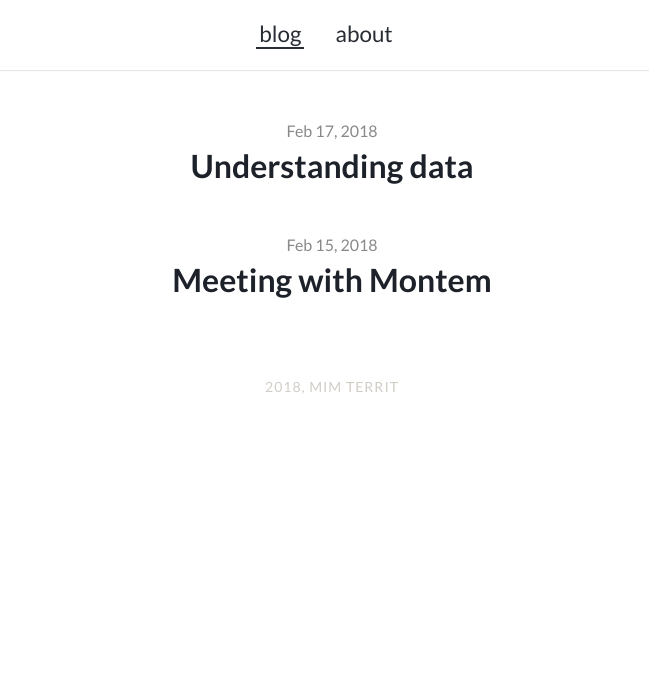
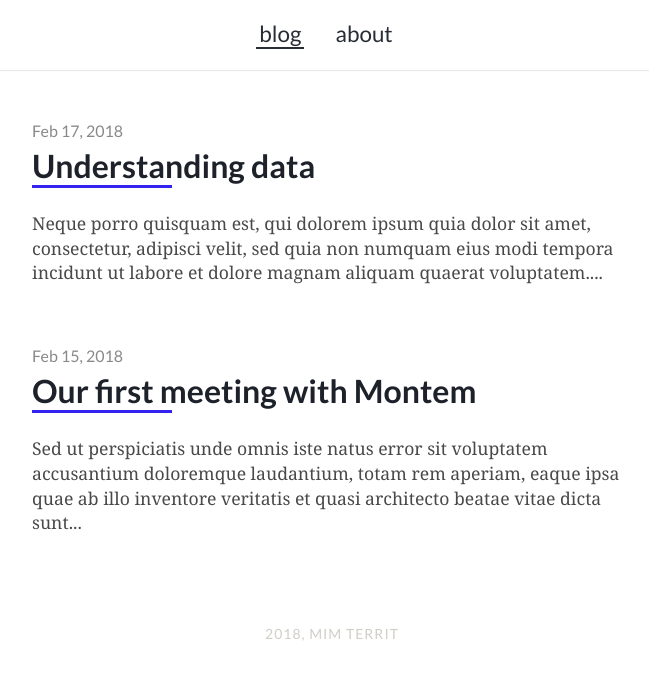
Before and after one commit to meaningfuldata/meaningfuldata, a Jekyll site: the page built from index.md, in a window 1280 px wide. Shown: the top 680 px of the page, without its empty margins (308-957 px from the left). Built offline with Jekyll 4.4.1, drawn with Linux system fonts in a browser that asks for light colours; nearby versions of some CDN libraries.

Commit message:
post list update

```diff
--- a/_layouts/home.html
+++ b/_layouts/home.html
@@ -11,11 +11,10 @@ layout: default
         <h3>
           <a class="post-link" href="{{ post.url | relative_url }}">
             {{ post.title | escape }}
+            <div id="title-border"></div>
           </a>
         </h3>
-        {% if site.show_excerpts %}
-          {{ post.excerpt }}
-        {% endif %}
+        <p class="post-excerpt">{{ post.excerpt | strip_html | truncatewords:30 }}</p>
       </li>
       {% endfor %}
     </ul>
--- a/_layouts/post.html
+++ b/_layouts/post.html
@@ -12,7 +12,7 @@ layout: default
         {{ page.date | date: date_format }}
       </time>
       {% if page.author %}
-        <span itemprop="author" itemscope itemtype="http://schema.org/Person"><span class="p-author h-card" itemprop="name">written by {{ page.author }}</span></span>
+        <span itemprop="author" itemscope itemtype="http://schema.org/Person"><span class="p-author h-card" itemprop="name">Written by {{ page.author }}</span></span>
       {% endif %}
     </div>
     <div class="tags-container">
--- /dev/null
+++ b/_posts/2018-2-15-meeting_montem.markdown
@@ -0,0 +1,30 @@
+---
+layout: post
+title:  "Our first meeting with Montem"
+date:   2018-2-15 5:59:52 +0200
+author: Mads Petersen
+categories: blog
+tags:
+  - Montem
+---
+
+Sed ut perspiciatis unde omnis iste natus error sit voluptatem accusantium doloremque laudantium, totam rem aperiam, eaque ipsa quae ab illo inventore veritatis et quasi architecto beatae vitae dicta sunt explicabo.
+Nemo enim ipsam voluptatem quia voluptas sit aspernatur aut odit aut fugit.
+
+Neque porro quisquam est, qui dolorem ipsum quia dolor sit amet, consectetur, adipisci velit, sed quia non numquam eius modi tempora incidunt ut labore et dolore magnam aliquam quaerat voluptatem.
+
+![Health City]({{ "/assets/img/montem_logo.png" }})
+
+# Dolorem
+## Dolorem
+### Dolorem
+
+Sed ut perspiciatis unde omnis iste natus error sit voluptatem accusantium doloremque laudantium, totam [rem aperiam][link2], eaque ipsa quae ab illo inventore veritatis et quasi architecto beatae vitae dicta sunt explicabo.
+Nemo enim ipsam voluptatem quia voluptas sit aspernatur aut odit aut fugit.
+
+Neque porro quisquam est, qui [dolorem ipsum][link] quia dolor sit amet, consectetur, adipisci velit, sed quia non numquam eius modi tempora incidunt ut labore et dolore magnam aliquam quaerat voluptatem.
+
+Quis autem vel eum iure reprehenderit qui in ea voluptate velit esse quam nihil molestiae consequatur, vel illum qui dolorem eum fugiat quo voluptas nulla pariatur?
+
+[link]: http://meaningfuldata.github.io
+[link2]: http://meaningfuldata.github.io/about
--- a/_posts/2018-2-17-dag_1.markdown
+++ b/_posts/2018-2-17-understanding_data.markdown
@@ -8,12 +8,12 @@ tags:
   - Research
   - Data
 ---
+Neque porro quisquam est, qui dolorem ipsum quia dolor sit amet, consectetur, adipisci velit, sed quia non numquam eius modi tempora incidunt ut labore et dolore magnam aliquam quaerat voluptatem.
+
 Sed ut perspiciatis unde omnis iste natus error sit voluptatem accusantium doloremque laudantium, totam rem aperiam, eaque ipsa quae ab illo inventore veritatis et quasi architecto beatae vitae dicta sunt explicabo.
 Nemo enim ipsam voluptatem quia voluptas sit aspernatur aut odit aut fugit.
 
-Neque porro quisquam est, qui dolorem ipsum quia dolor sit amet, consectetur, adipisci velit, sed quia non numquam eius modi tempora incidunt ut labore et dolore magnam aliquam quaerat voluptatem.
-
 Quis autem vel eum iure reprehenderit qui in ea voluptate velit esse quam nihil molestiae consequatur, vel illum qui dolorem eum fugiat quo voluptas nulla pariatur?
 
-![Emissions]({{ "/assets/img/emissions-2.png" }})
+![Emissions]({{ "/assets/img/emissions-1.png" }})
 ![Emissions]({{ "/assets/img/emissions-3.png" }})
--- a/_sass/theme/_layout.scss
+++ b/_sass/theme/_layout.scss
@@ -186,11 +186,12 @@ footer {
 		list-style: none;
 		flex: left;
 		position: relative;
-		margin-bottom: 40px;
-		text-align: center;
+		margin-bottom: 60px;
 
 		h3 {
 			font-size: 2em;
+			margin: 6px 0 24px;
+			line-height: 1.1;
 		}
 
 		a {
@@ -198,17 +199,39 @@ footer {
 			position: relative;
 
 			&:hover {
-				text-decoration: underline;
+
+				#title-border {
+					width: 100%;
+					transition: 0.3s;
+				}
 			}
 		}
 	}
+}
+
+#title-border {
+	border-bottom: 3px solid $link-color;
+	padding-top: 2px;
+	position: absolute;
+	width: 140px;
+	left: 0;
+	transition: 0.3s;
 }
 
 .post-link {
 	position: relative;
 	display: inline-block;
 	margin-bottom: 4px;
-	color: $font-color
+	color: $font-color;
+}
+
+.post-excerpt {
+	text-align: left;
+	margin-top: 6px;
+	line-height: 1.4em;
+	font-size: 1.1em;
+	color: #494949;
+
 }
 
 .post-link-meta {
@@ -240,7 +263,7 @@ footer {
 
 .post-meta {
 	width: 100%;
-	font-size: 1em;
+	font-size: 1.1em;
 	color: #898989;
 	font-family: $heading-font;
 	text-align: center;
@@ -253,11 +276,10 @@ footer {
 
 
 .post-content {
-	max-width: 600px;
+	max-width: 740px;
 	height: auto;
 	position: relative;
 	margin: 0 auto 10px;
-	line-height: 1.6em;
 
 	img {
 		width: 100%;
@@ -267,6 +289,11 @@ footer {
 		display: block;
 		float: right;
 	}
+
+	p {
+		font-size: 1.2em;
+		line-height: 1.6em;
+	}
 }
 
 .tags-container {
@@ -274,6 +301,7 @@ footer {
 	height: 100%;
 	margin: 20px 0;
 	padding-bottom: 20px;
+	font-size: 1.1em;
 	font-family: $heading-font;
 	text-align: center;
 	color: #898989;
@@ -282,6 +310,7 @@ footer {
 		display: inline-block;
 		padding: 0 6px;
 		margin-bottom: 10px;
+		font-weight: 600;
 
 		&:first-child {
 			padding: 0 0 0 10px;
```
Also changed, not shown: _posts/2018-2-15-dag_2.markdown (deleted, +0 -35 lines), about.md (+1 -6 lines), assets/img/montem_logo.png (added), 10 other files.
